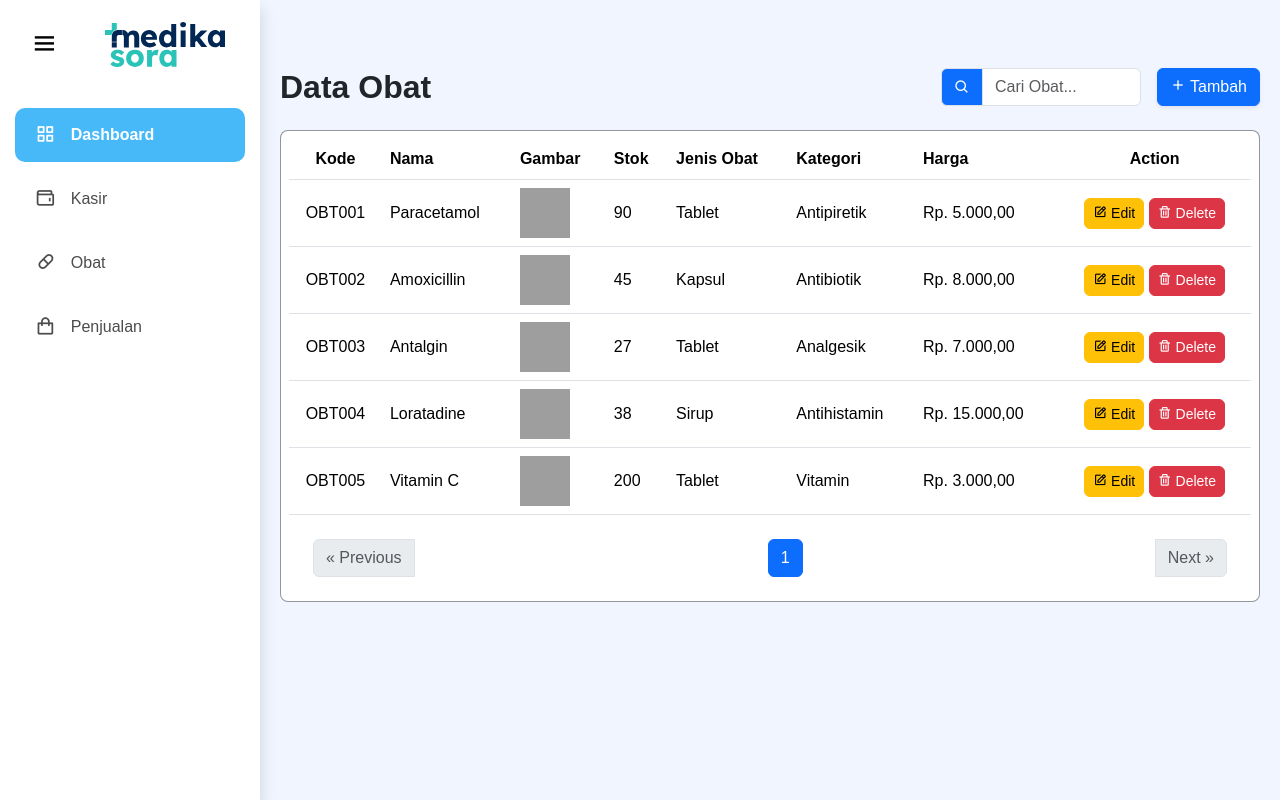
After one commit to Kimhsta/Web2-Apoteker, a PHP site: page /obat.php in a window 1280 px wide. The commit adds this page. Run offline with PHP 8.4, Linux system fonts and the light colour scheme; a user stored in the database is signed in; data comes from the database, SQL or seed files in the repository; grey boxes are pictures that could not be loaded.

Commit message:
tambah fitur bagian obat.php

```diff
--- a/Admin/header.php
+++ b/Admin/header.php
@@ -18,7 +18,7 @@ $adminName = $_SESSION['admin_name'];
     <meta name="viewport" content="width=device-width, initial-scale=1.0">
     <link href="https://cdn.jsdelivr.net/npm/bootstrap@5.3.0-alpha3/dist/css/bootstrap.min.css" rel="stylesheet">
     <link href="https://unpkg.com/boxicons@2.1.4/css/boxicons.min.css" rel="stylesheet">
-    <link href="../Assets/css/header.css" rel="stylesheet">
+    <!-- <link href="../Assets/css/header.css" rel="stylesheet"> -->
     <style>
         /* General Styles */
         body {
@@ -183,11 +183,7 @@ $adminName = $_SESSION['admin_name'];
             <i class="bx bx-wallet sidebar__icon"></i>
             <span class="sidebar__text">Kasir</span>
         </a>
-        <a href="#" class="sidebar__link">
-            <i class="bx bx-folder sidebar__icon"></i>
-            <span class="sidebar__text">Owner</span>
-        </a>
-        <a href="#" class="sidebar__link">
+        <a href="obat.php" class="sidebar__link">
             <i class="bx bx-capsule sidebar__icon"></i>
             <span class="sidebar__text">Obat</span>
         </a>
--- /dev/null
+++ b/Admin/obat.php
@@ -0,0 +1,189 @@
+<?php
+include('../Config/koneksi.php');
+include('header.php');
+
+// Pagination logic
+$limit = 10; // Jumlah data per halaman
+$page = isset($_GET['page']) ? (int)$_GET['page'] : 1; // Halaman saat ini
+$offset = ($page - 1) * $limit;
+
+// Hitung total data
+$totalQuery = $conn->query("SELECT COUNT(*) AS total FROM obat");
+$totalResult = $totalQuery->fetch_assoc();
+$totalRows = $totalResult['total'];
+$totalPages = ceil($totalRows / $limit);
+
+// Ambil data sesuai halaman
+$result = $conn->prepare("SELECT * FROM obat LIMIT ?, ?");
+$result->bind_param("ii", $offset, $limit);
+$result->execute();
+$queryResult = $result->get_result();
+?>
+
+<section class="">
+    <div class="content mt-5">
+        <div class="d-flex justify-content-between align-items-center mb-4">
+            <!-- Judul -->
+            <h2 class="fw-bold text-dark mb-0">Data Obat</h2>
+
+            <!-- Bagian Tombol dan Pencarian -->
+            <div class="d-flex align-items-between gap-3">
+                <!-- Input Pencarian -->
+                <div class="input-group" style="max-width: 200px;">
+                    <span class="input-group-text bg-primary text-white"><i class="bx bx-search"></i></span>
+                    <input type="text" class="form-control" id="search" placeholder="Cari Obat..." onkeyup="searchTable()">
+                </div>
+
+                <!-- Tombol Tambah Obat -->
+                <div>
+                    <button class="btn btn-primary shadow-sm" data-bs-toggle="modal" data-bs-target="#tambahObatModal">
+                        <i class="bx bx-plus"></i> Tambah
+                    </button>
+                </div>
+            </div>
+        </div>
+
+        <div class="border bg-white border-secondary border-opacity-75 p-2 mb-2 rounded-3 overflow-hidden">
+            <table class="table table-hover align-middle" id="obatTable">
+                <thead class="bg-primary text-white">
+                    <tr>
+                        <th class="text-center">Kode</th>
+                        <th>Nama</th>
+                        <th>Gambar</th>
+                        <th>Stok</th>
+                        <th>Jenis Obat</th>
+                        <th>Kategori</th>
+                        <th>Harga</th>
+                        <th class="text-center">Action</th>
+                    </tr>
+                </thead>
+                <tbody>
+                    <?php while ($row = $queryResult->fetch_assoc()): ?>
+                        <tr>
+                            <td class="text-center"><?= $row['kode']; ?></td>
+                            <td><?= $row['nama']; ?></td>
+                            <td>
+                                <img src="../Assets/uploads/<?= $row['gambar']; ?>" alt="Gambar Obat" style="width: 50px; height: 50px; object-fit: cover;">
+                            </td>
+                            <td><?= $row['stok']; ?></td>
+                            <td><?= $row['jenis_obat']; ?></td>
+                            <td><?= $row['kategori']; ?></td>
+                            <td><?= "Rp. " . number_format($row['harga'], 2, ',', '.'); ?></td>
+                            <td class="text-center">
+                                <button class="btn btn-warning btn-sm rounded-2" data-bs-toggle="modal" data-bs-target="#editObatModal" onclick="loadEditForm('<?= $row['kode']; ?>')">
+                                    <i class="bx bx-edit"></i> Edit
+                                </button>
+                                <button class="btn btn-danger btn-sm rounded-2" onclick="confirmDelete('<?= $row['kode']; ?>')">
+                                    <i class="bx bx-trash"></i> Delete
+                                </button>
+                            </td>
+                        </tr>
+                    <?php endwhile; ?>
+                </tbody>
+            </table>
+
+            <!-- Navigasi Previous dan Next -->
+            <nav class="mt-4">
+                <ul class="pagination d-flex justify-content-between align-items-center me-4 ms-4">
+                    <li class="page-item <?= ($page <= 1) ? 'disabled' : ''; ?>">
+                        <a class="page-link" href="?page=<?= $page - 1; ?>" aria-label="Previous">
+                            <span aria-hidden="true">&laquo; Previous</span>
+                        </a>
+                    </li>
+
+                    <div class="d-flex justify-content-center flex-grow-1">
+                        <?php for ($i = 1; $i <= $totalPages; $i++): ?>
+                            <li class="page-item <?= ($i == $page) ? 'active' : ''; ?>">
+                                <a class="page-link" href="?page=<?= $i; ?>"><?= $i; ?></a>
+                            </li>
+                        <?php endfor; ?>
+                    </div>
+
+                    <li class="page-item <?= ($page >= $totalPages) ? 'disabled' : ''; ?>">
+                        <a class="page-link" href="?page=<?= $page + 1; ?>" aria-label="Next">
+                            <span aria-hidden="true">Next &raquo;</span>
+                        </a>
+                    </li>
+                </ul>
+            </nav>
+        </div>
+    </div>
+
+    <!-- Modal Tambah Obat -->
+    <div class="modal fade" id="tambahObatModal" tabindex="-1" aria-labelledby="tambahObatLabel" aria-hidden="true">
+        <div class="modal-dialog modal-lg">
+            <div class="modal-content">
+                <div class="modal-header bg-primary text-white">
+                    <h5 class="modal-title" id="tambahObatLabel">Tambah Obat Baru</h5>
+                    <button type="button" class="btn-close" data-bs-dismiss="modal" aria-label="Close"></button>
+                </div>
+                <div class="modal-body" id="modalContent">
+                    <!-- Form akan dimuat di sini menggunakan AJAX -->
+                </div>
+            </div>
+        </div>
+    </div>
+
+    <!-- Modal Edit Obat -->
+    <div class="modal fade" id="editObatModal" tabindex="-1" aria-labelledby="editObatLabel" aria-hidden="true">
+        <div class="modal-dialog modal-lg">
+            <div class="modal-content">
+                <div class="modal-header bg-warning text-white">
+                    <h5 class="modal-title" id="editObatLabel">Edit Data Obat</h5>
+                    <button type="button" class="btn-close" data-bs-dismiss="modal" aria-label="Close"></button>
+                </div>
+                <div class="modal-body" id="editModalContent">
+                    <!-- Form akan dimuat di sini menggunakan AJAX -->
+                </div>
+            </div>
+        </div>
+    </div>
+</section>
+
+<script>
+    function searchTable() {
+        let input = document.getElementById("search").value.toLowerCase();
+        let rows = document.querySelectorAll("#obatTable tbody tr");
+        rows.forEach((row) => {
+            let text = row.innerText.toLowerCase();
+            row.style.display = text.includes(input) ? "" : "none";
+        });
+    }
+
+    // Ajax Tambah Obat
+    document.addEventListener('DOMContentLoaded', function() {
+        const modal = document.getElementById('tambahObatModal');
+        const modalContent = document.getElementById('modalContent');
+        modal.addEventListener('show.bs.modal', function() {
+            fetch('add_Obat.php')
+                .then(response => response.text())
+                .then(data => {
+                    modalContent.innerHTML = data;
+                })
+                .catch(error => {
+                    modalContent.innerHTML = '<p class="text-danger">Gagal memuat form</p>';
+                });
+        });
+    });
+
+    // Ajax Edit Obat
+    function loadEditForm(kode_obat) {
+        const modalContent = document.getElementById('editModalContent');
+        modalContent.innerHTML = '<p class="text-center text-muted">Loading...</p>';
+        fetch(`edit_obat.php?kode_obat=${kode_obat}`)
+            .then(response => response.text())
+            .then(data => {
+                modalContent.innerHTML = data;
+            })
+            .catch(error => {
+                modalContent.innerHTML = '<p class="text-danger">Gagal memuat data</p>';
+            });
+    }
+
+    // Ajax Delete Obat
+    function confirmDelete(kode_obat) {
+        if (confirm("Apakah Anda yakin ingin menghapus obat ini?")) {
+            window.location.href = "delete_obat.php?kode_obat=" + kode_obat;
+        }
+    }
+</script>
```
Also changed, not shown: Admin/add_obat.php (added, +97 -0 lines), Admin/delete_obat.php (added, +38 -0 lines), Admin/edit_obat.php (added, +124 -0 lines), Assets/uploads/678299dd40125_Gambar WhatsApp 2025-01-11 pukul 23.17.36_df5f6f47.jpg (added), Assets/uploads/Gambar WhatsApp 2025-01-11 pukul 23.17.36_df5f6f47.jpg (added).
